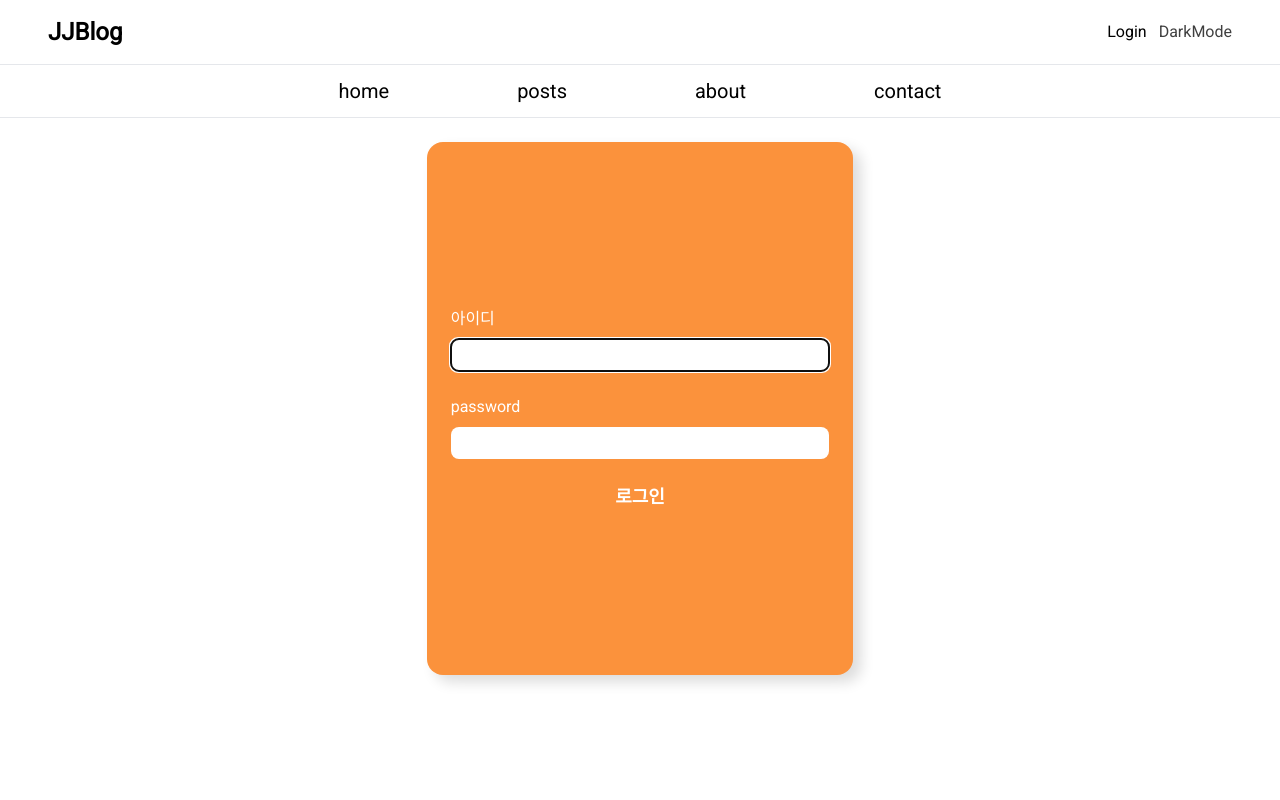
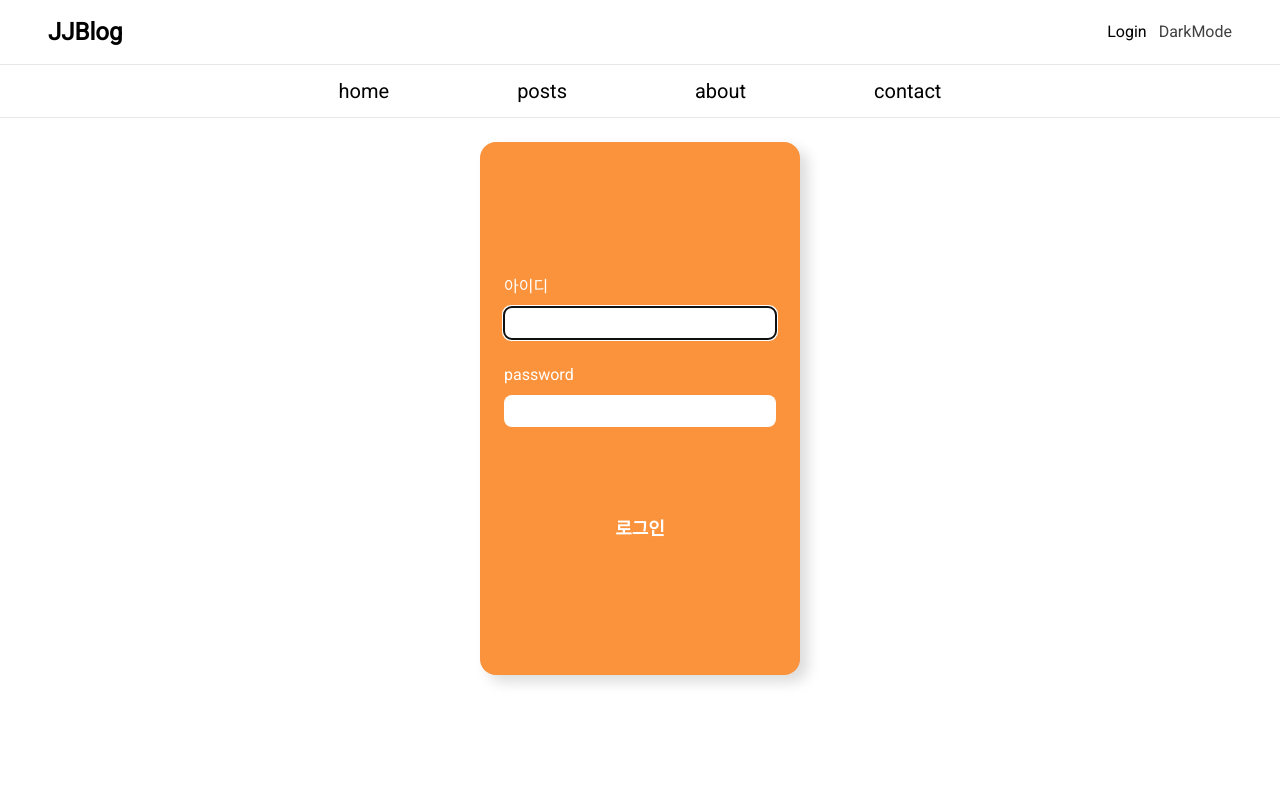
Before and after one commit to noaprost/jjlog, a Next.js app: page /login in a window 1280 px wide. Shown: the top 800 px of the page. Built offline with nearby package versions, Linux system fonts and the light colour scheme; no server answers.

Commit message:
Release (#90)
* feat: login page 디자인 수정

```diff
--- a/src/app/login/page.tsx
+++ b/src/app/login/page.tsx
@@ -46,7 +46,7 @@ export default function LoginPage() {
     <section className="w-full h-screen">
       <form
         onSubmit={handleSubmit}
-        className="flex flex-col w-1/3 h-2/3 justify-center items-center mx-auto bg-orange-400 shadow-customLight dark:shadow-custom rounded-2xl p-6"
+        className="flex flex-col w-1/4 h-2/3 justify-center items-center mx-auto bg-orange-400 shadow-customLight dark:shadow-custom rounded-2xl p-6"
       >
         <label htmlFor="id" className="self-start text-white mb-2">
           아이디
@@ -58,7 +58,7 @@ export default function LoginPage() {
           type="text"
           required
           autoFocus
-          className="w-full mb-6 p-1 rounded-lg"
+          className="w-full mb-6 p-1 rounded-lg text-black"
         />
         <label htmlFor="pass" className="self-start text-white mb-2">
           password
@@ -69,9 +69,12 @@ export default function LoginPage() {
           name="pass"
           type="password"
           required
-          className="w-full mb-6 p-1 rounded-lg"
+          className="w-full mb-6 p-1 rounded-lg text-black"
         />
-        <button type="submit" className="text-white font-semibold text-lg">
+        <button
+          type="submit"
+          className="text-white font-semibold text-lg mt-16"
+        >
           로그인
         </button>
       </form>
```
